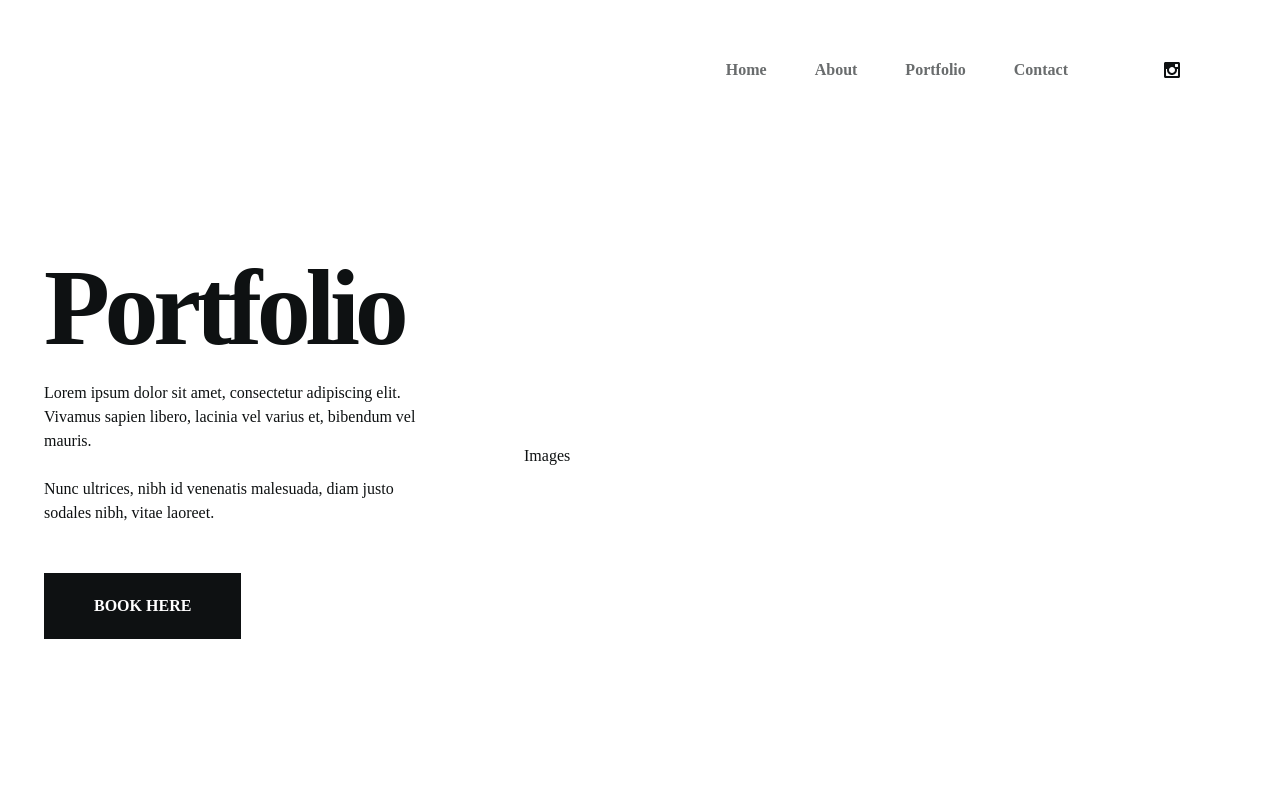
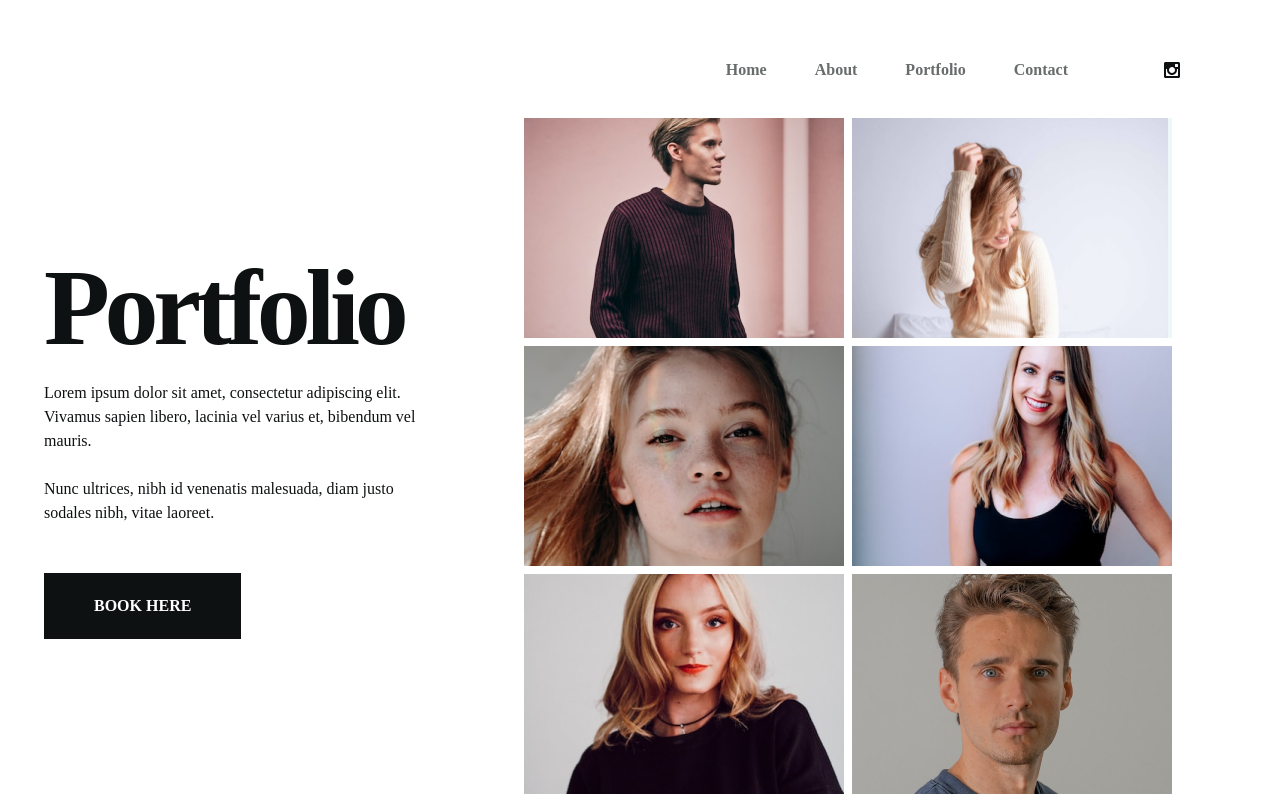
Before and after one commit to LewisMurray00/photography_template, a React (Create React App) app: page /portfolio in a window 1280 px wide. Built offline with nearby package versions, Linux system fonts and the light colour scheme; the HTML template or start-up script is replaced by a standard one.

Commit message:
FInsihed portfolio site

```diff
--- a/src/Pages/Portfolio.js
+++ b/src/Pages/Portfolio.js
@@ -36,10 +36,37 @@ const Portfolio = () => {
             <Link to={'/contact'} className='btn mb-[30px] mx-auto lg:mx-0' >Book here</Link>
           </div>
 
-          {/* Images */}
-          <div>Images</div>
+          {/* Image grid */}
+          <div className='grid grid-cols-2 lg:gap-2 '>
+            {/* Images */}
+            <div className='max-w-[250px] lg:max-w-[320px] h-[187px] lg:h-[220px] bg-accent overflow-hidden'>
+              <img className='object-cover h-full lg:h-[220px] hover:scale-110 transition-all duration-500 ' src={Image1} alt='image 1' />
+            </div>
+
+            <div className='max-w-[250px] lg:max-w-[320px] h-[187px] lg:h-[220px] bg-accent overflow-hidden'>
+              <img className='object-cover h-full lg:h-[220px] hover:scale-110 transition-all duration-500 ' src={Image2} alt='image 2' />
+            </div>
+
+            <div className='max-w-[250px] lg:max-w-[320px] h-[187px] lg:h-[220px] bg-accent overflow-hidden'>
+              <img className='object-cover h-full lg:h-[220px] hover:scale-110 transition-all duration-500 ' src={Image3} alt='image 3' />
+            </div>
+
+            <div className='max-w-[250px] lg:max-w-[320px] h-[187px] lg:h-[220px] bg-accent overflow-hidden'>
+              <img className='object-cover h-full lg:h-[220px] hover:scale-110 transition-all duration-500 ' src={Image4} alt='image 4' />
+            </div>
+
+            <div className='max-w-[250px] lg:max-w-[320px] h-[187px] lg:h-[220px] bg-accent overflow-hidden'>
+              <img className='object-cover h-full lg:h-[220px] hover:scale-110 transition-all duration-500 ' src={Image5} alt='image 5' />
+            </div>
+
+            <div className='max-w-[250px] lg:max-w-[320px] h-[187px] lg:h-[220px] bg-accent overflow-hidden'>
+              <img className='object-cover h-full lg:h-[220px] hover:scale-110 transition-all duration-500 ' src={Image6} alt='image 6' />
+            </div>
+
+          </div>
+
+
         </div>
-
       </div>
 
     </section>
```
